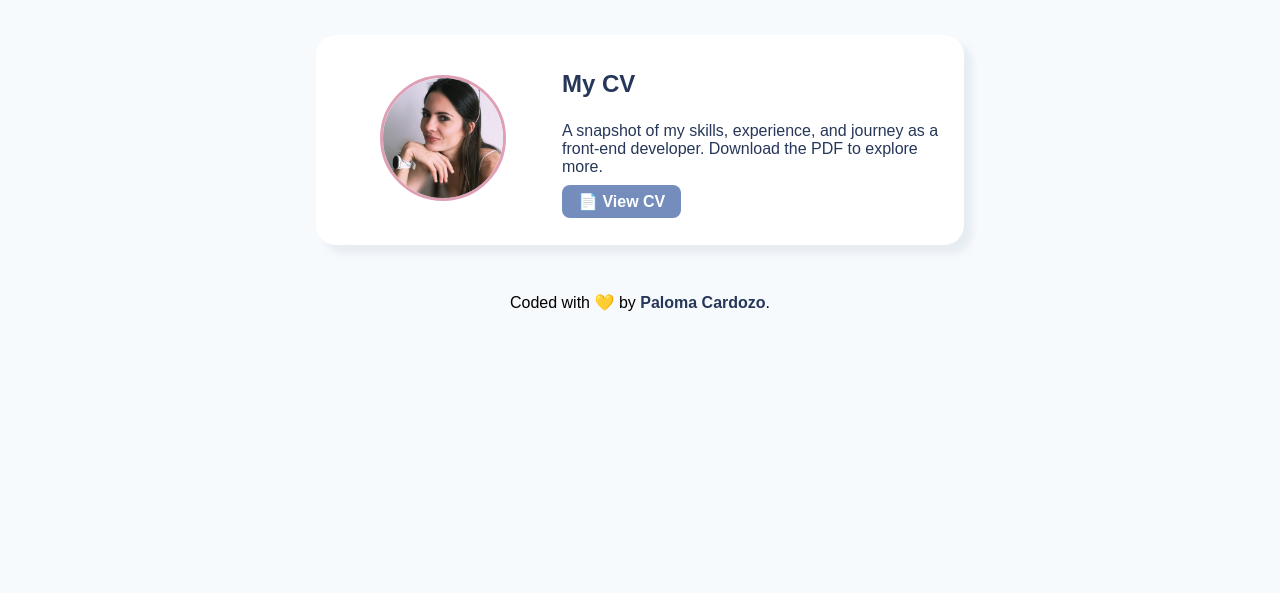
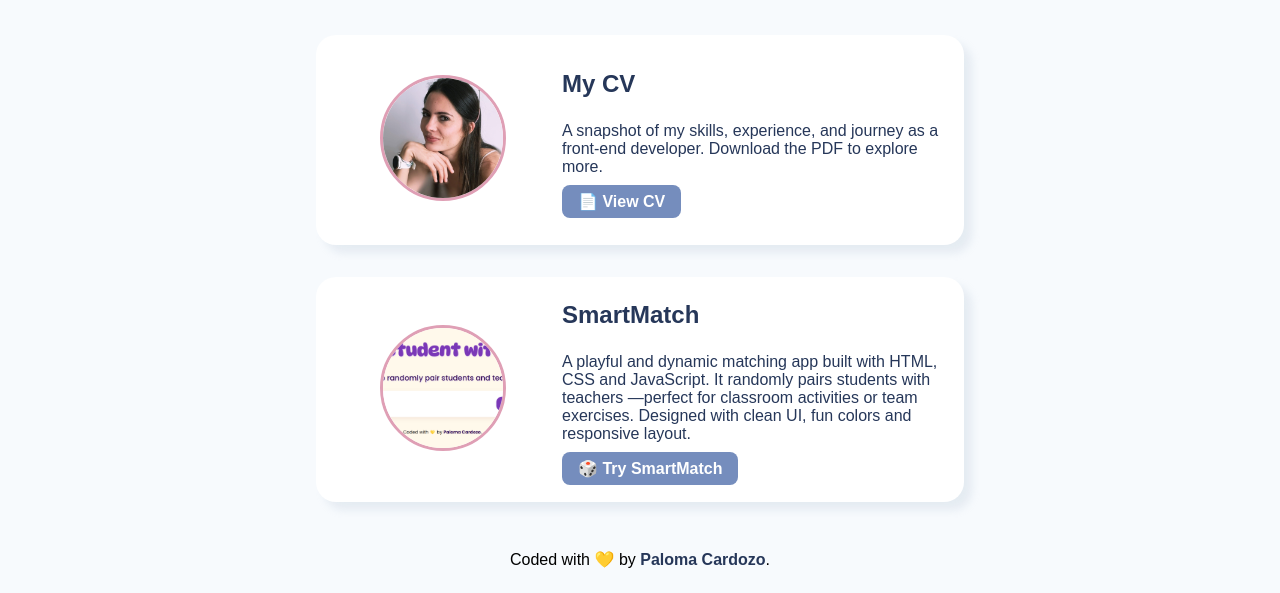
Before and after one commit to Paloma-Cardozo/dev-portfolio, a plain HTML site: page index.html in a window 1280 px wide. Shown: the part 348-941 px from the top of the page. Before the commit the page ends 800 px from the top, so only its background shows below. Drawn offline with Linux system fonts and the light colour scheme; a web font is replaced by a local one.

Commit message:
Add files via upload

```diff
--- a/index.html
+++ b/index.html
@@ -38,6 +38,19 @@
           </a>
         </div>
       </article>
+      <article class="card">
+        <figure>
+          <img src="./Screenshot.png" alt="Screenshot"/>
+        </figure>
+        <div class="card-content">
+          <h3>SmartMatch</h3>
+          <p>A playful and dynamic matching app built with HTML, CSS and JavaScript. It randomly pairs students with teachers —perfect for classroom activities or team exercises. Designed with clean UI, fun colors and responsive layout.</p>
+          <a href="https://paloma-cardozo.github.io/SmartMatch/" target="_blank"
+            class="btn">
+            🎲 Try SmartMatch
+          </a>
+        </div>
+      </article>
     </main>
     <footer>
       <p>
```
